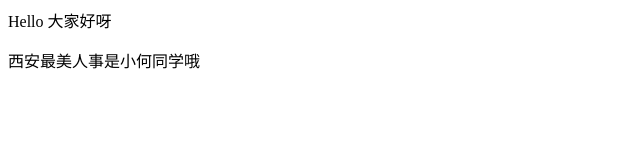
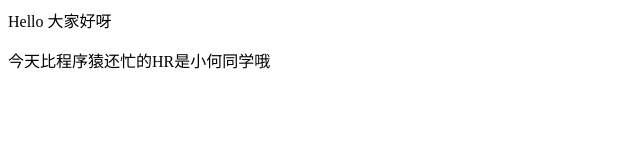
Before and after one commit to xingfengf21/xingfengf21.github.io, a plain HTML site: page index.html in a window 1280 px wide. Shown: the whole page, without its empty margins (0-640 px from the left). Drawn offline with Linux system fonts and the light colour scheme.

Commit message:
Update index.html

```diff
--- a/index.html
+++ b/index.html
@@ -1,5 +1,5 @@
 <p>Hello 大家好呀</p>
 <p></p>
-<p>西安最美人事是小何同学哦</p>
+<p>今天比程序猿还忙的HR是小何同学哦</p>
 <ul>
 </ul>
```
